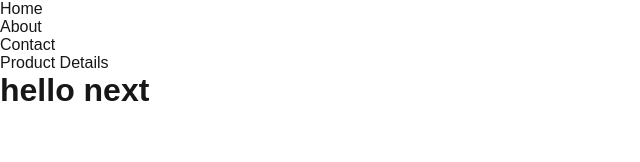
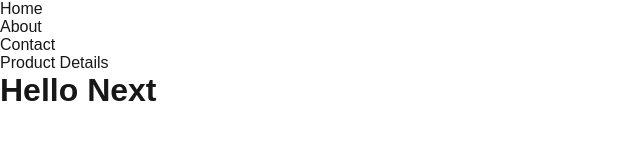
Before and after one commit to Muhammed-Abolila/learn-next, a Next.js app: page / in a window 1280 px wide. Shown: the top 162 px of the page, without its empty margins (0-640 px from the left). Built offline with nearby package versions, Linux system fonts and the light colour scheme.

Commit message:
learn-next 3-create separate components

```diff
--- /dev/null
+++ b/Components/HomeComp/HomeComp.jsx
@@ -0,0 +1,6 @@
+const HomeComp = () => {
+  return (
+    <h1>Hello Next</h1>
+  )
+}
+export default HomeComp
--- a/app/page.js
+++ b/app/page.js
@@ -1,5 +1,6 @@
+import HomeComp from "@/Components/HomeComp/HomeComp";
 export default function Home() {
   return (
-    <h1>hello next</h1>
+    <HomeComp/>
   );
 }
```
Also changed, not shown: Components/AboutComp/AboutComp.jsx (added, +14 -0 lines), Components/ContactComp/ContactComp.jsx (added, +7 -0 lines), app/about/page.jsx (+2 -11 lines), app/contact/page.jsx (+5 -4 lines).
